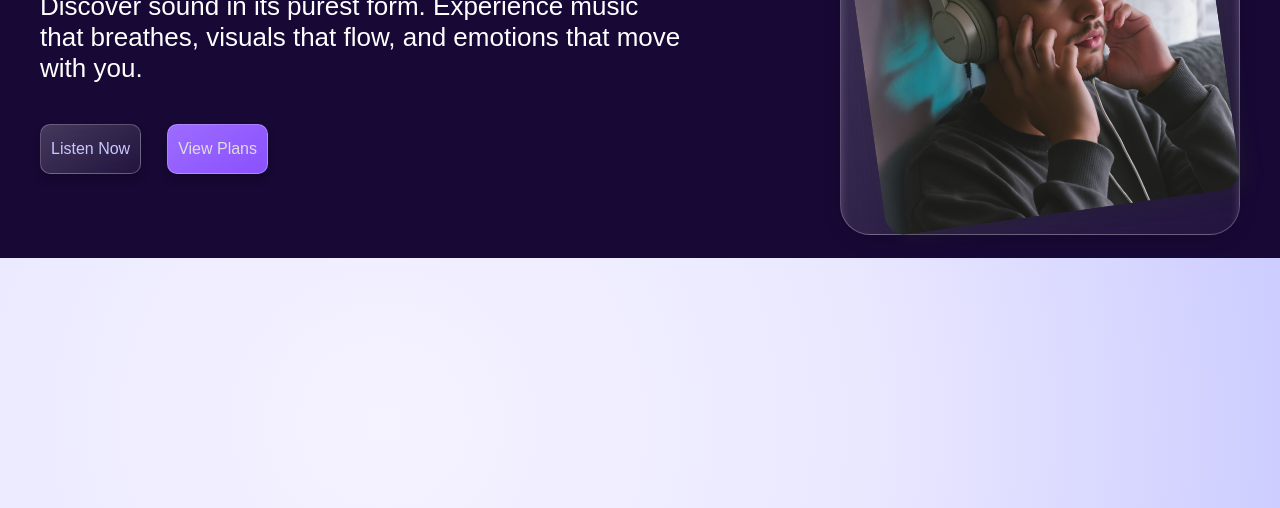
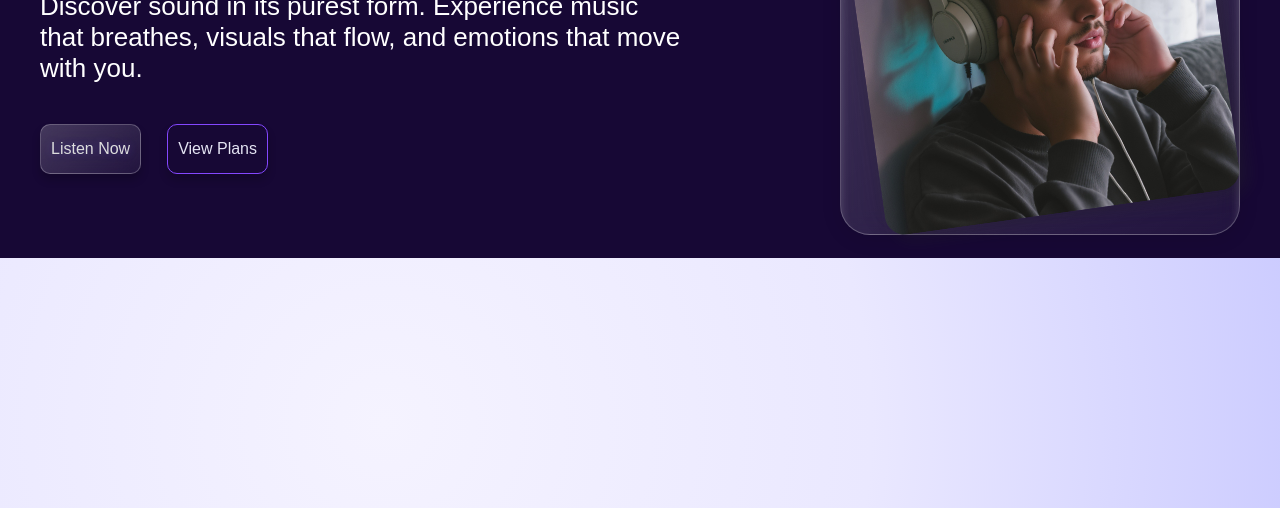
Before and after one commit to BA-atomic/Echo-Nova-music-web-app, a plain HTML site: page index.html in a window 1280 px wide. Shown: the part 292-800 px from the top of the page. Drawn offline with Linux system fonts and the light colour scheme.

Commit message:
updated cta buttons styling

```diff
--- a/style.css
+++ b/style.css
@@ -104,7 +104,6 @@ body {
 /* ==== HERO SECTION ==== */
 .heroSection {
   width: 100%;
-  /* background: rgba(255, 255, 255, 0.15); */
   backdrop-filter: blur(20px);
   background-color: #170835;
 }
@@ -176,20 +175,35 @@ body {
 button {
   padding: 1.5rem 1rem;
   border-radius: 10px;
-  border: none;
   font-size: 1.6rem;
+  box-shadow: 0px 6px 8px rgba(0, 0, 0, 0.2);
+  cursor: pointer;
+}
+
+#ctaView {
+  background-color: #170835;
+  color: #e4e4f3;
+  transition: background-color 0.3s ease;
+  border: 1px solid #8447ff;
+}
+
+#ctaView:hover {
+}
+
+#ctaListen {
   backdrop-filter: blur(12px);
-  border: 1px solid rgba(255, 255, 255, 0.25);
-  color: #c8c8ff;
   background: linear-gradient(
     145deg,
     rgba(255, 255, 255, 0.2),
     rgba(255, 255, 255, 0.05)
   );
-  box-shadow: 0px 6px 8px rgba(0, 0, 0, 0.2);
+  color: #ddd;
+  text-shadow: 0 0 10px rgba(94, 62, 255, 0.3);
+  border: 1px solid rgba(255, 255, 255, 0.25);
+
+  transition: background-color 0.3s ease;
 }
 
-#ctaView {
-  background-color: #8447ff;
-  color: #ddd;
+#ctaListen:hover {
+  background-color: rgba(255, 255, 255, 0.06);
 }
```
